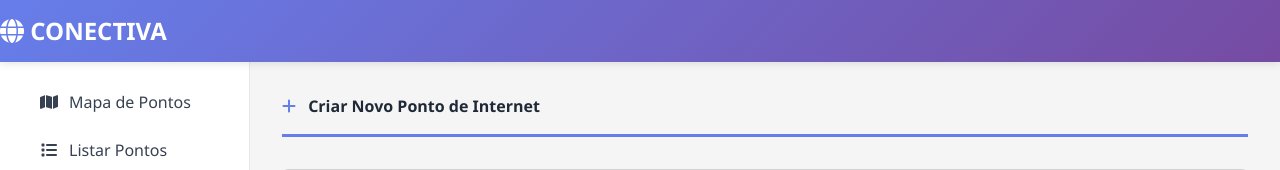
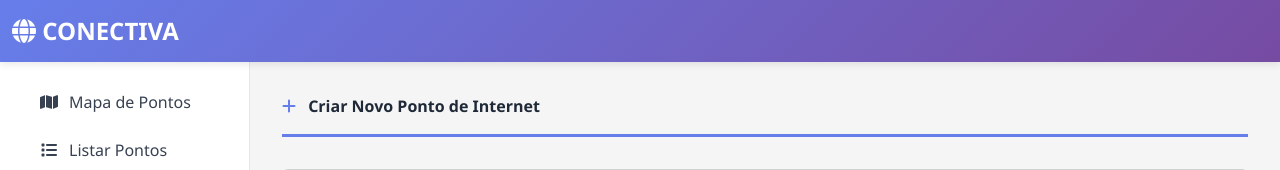
Before and after one commit to KVChaves/conectiva, a PHP site: page //src/Views/conectiva/criar.php in a window 1280 px wide. Shown: the top 170 px of the page. Run offline with PHP 8.4, Linux system fonts and the light colour scheme; data that the repository does not hold is empty; a stand-in replaces the project's code that opens the database connection.

Commit message:
Atualizar style

```diff
--- a/public/css/style.css
+++ b/public/css/style.css
@@ -30,6 +30,11 @@ body {
 .navbar-custom .navbar-brand {
     font-weight: 700;
     font-size: 1.5rem;
+}
+
+/* Adicionar espaçamento ao ícone */
+.navbar-custom .navbar-brand i {
+    margin-left: 12px;
 }
 
 /* ====== CONTAINER E LAYOUT ====== */
```
